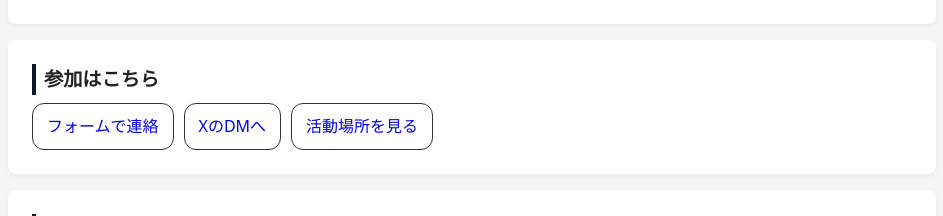
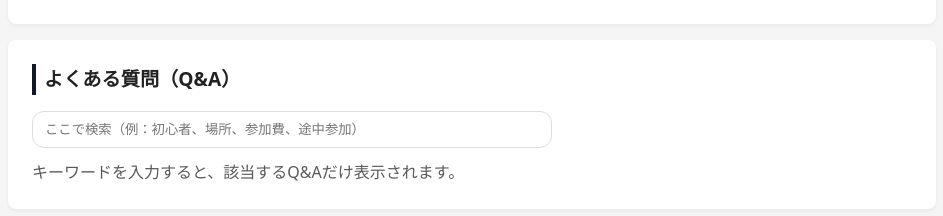
Before and after one commit to LoGeek-nu/officialWebApps, a React (Vite) app: page / in a window 1280 px wide. Shown: the part 1578-1794 px from the top of the page, without its empty margins (168-1111 px from the left). Built offline with nearby package versions, Linux system fonts and the light colour scheme.

Commit message:
refs: #28 参加はこちらセクションの削除

```diff
--- a/src/components/MainContent.jsx
+++ b/src/components/MainContent.jsx
@@ -26,38 +26,6 @@ function Notice() {
             <div style={{ marginTop: 6 }}>{it.body}</div>
           </div>
         ))}
-      </div>
-    </section>
-  );
-}
-
-/* ===== 参加導線 ===== */
-function CTA() {
-  const btnStyle = {
-    padding: "10px 14px",
-    borderRadius: 12,
-    border: "1px solid #333",
-    textDecoration: "none",
-  };
-
-  return (
-    <section id="cta">
-      <h2>参加はこちら</h2>
-      <div style={{ display: "flex", gap: 10, flexWrap: "wrap" }}>
-        <a href="#contact" style={btnStyle}>
-          フォームで連絡
-        </a>
-        <a
-          href="https://twitter.com/nu_chs_logeek"
-          target="_blank"
-          rel="noopener noreferrer"
-          style={btnStyle}
-        >
-          XのDMへ
-        </a>
-        <a href="#access" style={btnStyle}>
-          活動場所を見る
-        </a>
       </div>
     </section>
   );
@@ -267,7 +235,6 @@ export default function MainContent() {
       </section>
 
       <Notice />
-      <CTA />
       <FAQ />
       <TwitterTimeline />
 
```
